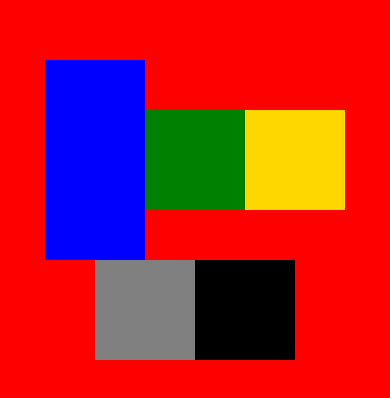
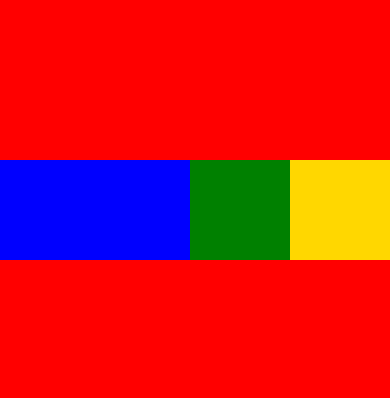
Before and after one commit to kavinda-ravishan/React_Native_Tutorial, a React Native app: screen / in a window 390 px wide. Shown: the part 212-610 px from the top of the page. Built offline with nearby package versions, Linux system fonts and the light colour scheme.

Commit message:
flexGrow and flexShrink

```diff
--- a/App.js
+++ b/App.js
@@ -10,15 +10,16 @@ export default function App() {
         flexDirection: "row", //main axis is horizontal
         justifyContent: "center", //align item in main axis
         alignItems: "center", //align item in secondary axis (or each line)
-        alignContent: "center", //align center in container not in line (only with wraping)
-        flexWrap: "wrap", //prevent items shrinking
       }}
     >
       <View
         style={{
           backgroundColor: "blue",
-          width: 100,
-          height: 200,
+          //flexBasis: 100, //equalant to width: 100 in main axis horizontal
+          //flexGrow: 1, //equalant to flex:1
+          width: 400,
+          flexShrink: 1, //if overflow shrink this item (equlent to flex:-1)
+          height: 100,
         }}
       />
       <View
@@ -35,20 +36,6 @@ export default function App() {
           height: 100,
         }}
       />
-      <View
-        style={{
-          backgroundColor: "gray",
-          width: 100,
-          height: 100,
-        }}
-      />
-      <View
-        style={{
-          backgroundColor: "black",
-          width: 100,
-          height: 100,
-        }}
-      />
     </View>
   );
 }
```
